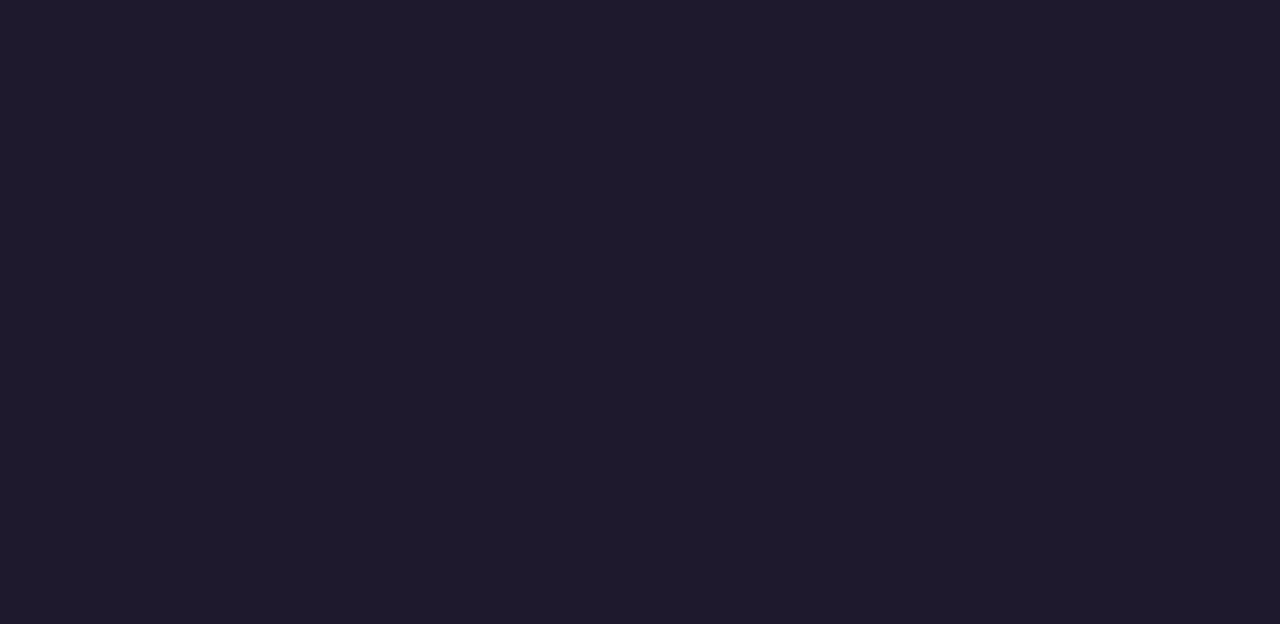
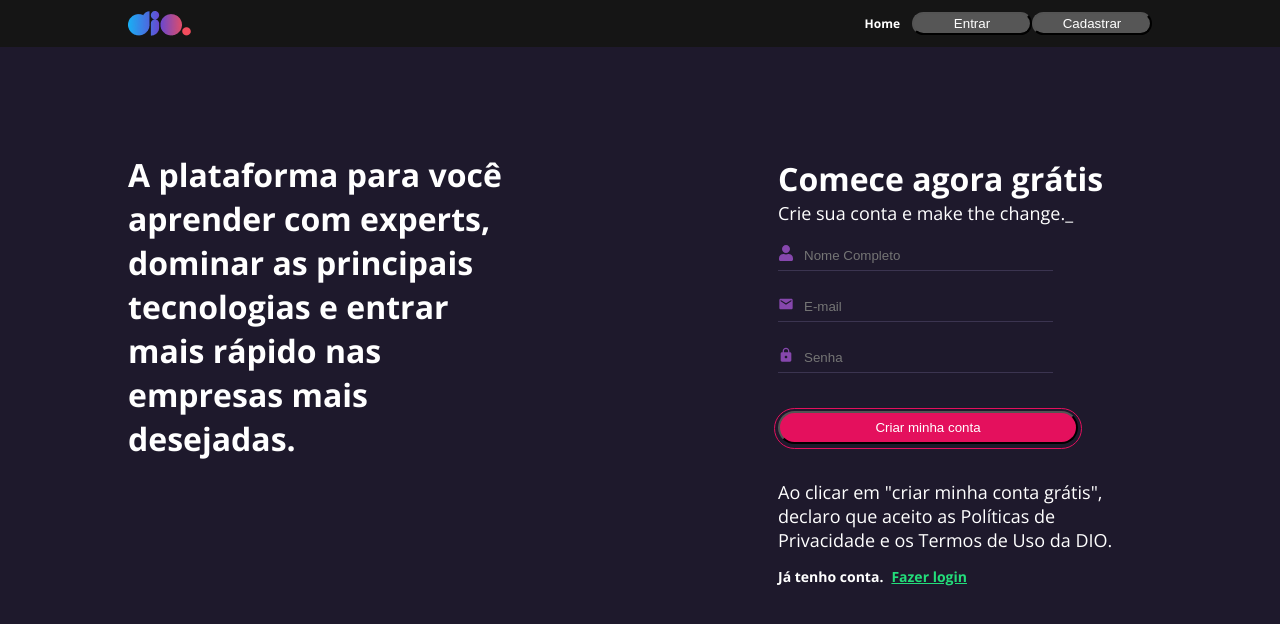
Before and after one commit to AlexdeJesusFS/Bootcamp-XP-Inc.---Full-Stack-Developer, a React (Create React App) app in the folder react/Aula/3. Gerenciando Componentes React/dio/: page /register in a window 1280 px wide. Before the commit this address had no page. Shown: the top 624 px of the page. Built offline with nearby package versions, Linux system fonts and the light colour scheme.

Commit message:
Projeto de Aula React atualizado com conteúdo do Desafio trilha-react-desafio-3.

```diff
--- a/react/Aula/3. Gerenciando Componentes React/dio/src/App.js
+++ b/react/Aula/3. Gerenciando Componentes React/dio/src/App.js
@@ -1,6 +1,7 @@
 import { Home } from './pages/home'
 import { Login } from './pages/login'
 import { Feed } from './pages/feed'
+import { Register } from './pages/register'
 import { BrowserRouter as Router, Routes, Route } from "react-router-dom";
 
 
@@ -12,6 +13,7 @@
           <Route path="/" element={<Home />} />
           <Route path="/login" element={<Login />} />
           <Route path='/feed' element={<Feed />} />
+          <Route path='/register' element={<Register />} />
         </Routes>
       </Router>
     </div>
--- a/react/Aula/3. Gerenciando Componentes React/dio/src/components/Header/index.jsx
+++ b/react/Aula/3. Gerenciando Componentes React/dio/src/components/Header/index.jsx
@@ -1,16 +1,20 @@
 import React from 'react'
 import {
-    Container, Row, Wrapper, FindInputContainer, Menu, MenuRight, Input, UserPicture
+    Container, Row, Wrapper, FindInputContainer, Menu, MenuRight, Input, UserPicture, LogoPicture
 } from './styles'
 import { Button } from '../Button'
 import logo from '../../assets/logo-dio.png'
+import { useNavigate } from "react-router-dom"
 
 function Header({authenticate}) {
+
+    const navigate = useNavigate()
+
   return (
     <Wrapper>
         <Container>
             <Row>
-                <img src={logo} alt='Logo da DIO' />
+                <LogoPicture src={logo} alt='Logo da DIO' onClick={() => navigate('/')} />
                 {authenticate ?
                     <>
                         <FindInputContainer>
@@ -26,9 +30,9 @@
                     <UserPicture src='https://avatars.githubusercontent.com/u/65736748?v=4'/>
                 :
                     <>
-                        <MenuRight href='#'>Home</MenuRight>
-                        <Button>Entrar</Button>
-                        <Button>Cadastrar</Button>
+                        <MenuRight href='/'>Home</MenuRight>
+                        <Button onClick={() => navigate('/login')}>Entrar</Button>
+                        <Button onClick={() => navigate('/register')}>Cadastrar</Button>
                     </>
                 }
             </Row>
--- a/react/Aula/3. Gerenciando Componentes React/dio/src/components/Header/styles.js
+++ b/react/Aula/3. Gerenciando Componentes React/dio/src/components/Header/styles.js
@@ -58,6 +58,7 @@
 export const MenuRight = styled.a`
     font-family: 'Open Sans';
     font-style: normal;
+    font-weight: bold;
     font-size: 12px;
     line-height: 25px;
     color: #fff;
@@ -72,6 +73,10 @@
     border: 2px solid #fff;
 `
 
+export const LogoPicture = styled.img`
+    cursor: pointer;
+`
+
 export const Input = styled.input`
     background: transparent;
     flex: 1;
--- a/react/Aula/3. Gerenciando Componentes React/dio/src/pages/login/index.jsx
+++ b/react/Aula/3. Gerenciando Componentes React/dio/src/pages/login/index.jsx
@@ -23,6 +23,7 @@
 
 
 function Login() {
+  const colorIcons = '#8647AD';
 
   const navigate = useNavigate();
 
@@ -61,13 +62,15 @@
             <TitleLogin>Faça o seu cadastro</TitleLogin>
             <SubTitleLogin>Make the change._</SubTitleLogin>
             <form onSubmit={handleSubmit(onSubmit)}>
-              <Input name="email" errorMessage={errors?.email?.message} control={control} placeholder="E-mail" leftIcon={<MdEmail />}/>
-              <Input name="password" errorMessage={errors?.password?.message} control={control} placeholder="Senha" type="password" leftIcon={<MdLock />}/>
+              <Input name="email" errorMessage={errors?.email?.message}
+              control={control} placeholder="E-mail" leftIcon={<MdEmail color={colorIcons} />}/>
+              <Input name="password" errorMessage={errors?.password?.message}
+              control={control} placeholder="Senha" type="password" leftIcon={<MdLock color={colorIcons} />}/>
               <Button variant="secondary" type='submit'>Entrar</Button>
             </form>
             <Row>
               <EsqueciSenha>Esqueci a minha senha</EsqueciSenha>
-              <CriarConta>Criar uma conta</CriarConta>
+              <CriarConta onClick={() => navigate('/register')}>Criar uma conta</CriarConta>
             </Row>
           </Wrapper>
         </Column>
--- a/react/Aula/3. Gerenciando Componentes React/dio/src/pages/login/styles.js
+++ b/react/Aula/3. Gerenciando Componentes React/dio/src/pages/login/styles.js
@@ -71,6 +71,8 @@
     font-style: normal;
     font-weight: 700;
     font-size: 14px;
+    text-decoration: underline;
     line-height: 19px;
     color: #e23dd7;
+    cursor: pointer;
 `
--- /dev/null
+++ b/react/Aula/3. Gerenciando Componentes React/dio/src/pages/register/index.jsx
@@ -0,0 +1,95 @@
+
+import React from 'react'
+import { Header } from '../../components/Header'
+import { Input } from '../../components/Input'
+
+import { Container, Title, Wrapper, Text, Column, Row, TextLogin, RegisterButton } from './styles'
+
+import { MdEmail, MdLock } from "react-icons/md";
+import { FaUser } from "react-icons/fa";
+
+import { useNavigate } from "react-router-dom"
+
+import { useForm } from "react-hook-form";
+import { yupResolver } from "@hookform/resolvers/yup"
+import * as yup from "yup"
+
+import { api } from '../../services/api'
+
+
+const schema = yup.object({
+  name: yup.string().min(10, 'nome deve ser de no mínimo 10 caracteres').required('nome é obrigatorio'),
+  email: yup.string().email('email não é valido').required('email é obrigatorio'),
+  password: yup.number().min(5, 'senha minima de 5 caracteres').required('senha é obrigatorio'),
+}).required();
+
+
+function Register() {
+    const colorIcons = '#8647AD';
+
+    const navigate = useNavigate();
+
+    const handleClickLogin = () => {
+        navigate('/login')
+    }
+
+    const { control, handleSubmit, formState: { errors } } = useForm({
+        resolver: yupResolver(schema),
+        mode: 'onChange'
+    })
+
+    const onSubmit = async formData => {
+        try {
+            const json_data =  {
+                "id": `${0}`, "name": `${formData.name}`,
+                "email": `${formData.email}`, "password": `${formData.password}`
+                }
+            const { data } = await api.post('users/', json_data)
+            console.log('data : ', data.constructor.assign.length)
+
+            if (data.constructor.assign.length > 0) {
+                navigate('/feed')
+            } else {
+                alert('Email ou senha inválido!')
+            }
+        } catch {
+            alert('Houve um erro durante login! Tente novamente.')
+        }
+    }
+
+
+  return (
+    <>
+        <Header />
+        <Container>
+            <Title margin_top={"-150px"} >A plataforma para você aprender com experts, dominar as principais tecnologias e entrar mais rápido nas empresas mais desejadas.</Title>
+            <Column>
+                <Wrapper>
+                    <Title>Comece agora grátis</Title>
+                    <Text>Crie sua conta e make the change._</Text>
+                    <form onSubmit={handleSubmit(onSubmit)}>
+                        <Input name="name" placeholder="Nome Completo" errorMessage={errors?.name?.message}
+                        leftIcon={<FaUser color={colorIcons} />} control={control} />
+                        <Input name="email" placeholder="E-mail" errorMessage={errors?.email?.message}
+                        leftIcon={<MdEmail color={colorIcons} />} control={control} />
+                        <Input name="password" placeholder="Senha" errorMessage={errors?.password?.message}
+                        type="password" leftIcon={<MdLock color={colorIcons} />} control={control} />
+                        <br/>
+                        <RegisterButton variant='secondary' type='submit'>Criar minha conta</RegisterButton>
+                        <br/>
+                        <br/>
+                        <br/>
+                    </form>
+                        <Text>Ao clicar em "criar minha conta grátis", declaro que aceito as Políticas de Privacidade e os Termos de Uso da DIO.</Text>
+                    <Row>
+                        <TextLogin>Já tenho conta.</TextLogin>
+                        <TextLogin link color='#23DD7A' onClick={handleClickLogin} >Fazer login</TextLogin>
+                    </Row>
+                </Wrapper>
+            </Column>
+        </Container>
+    </>
+  )
+}
+
+export { Register }
--- /dev/null
+++ b/react/Aula/3. Gerenciando Componentes React/dio/src/pages/register/styles.js
@@ -0,0 +1,75 @@
+import styled from 'styled-components'
+import { Button } from '../../components/Button'
+
+
+export const Container = styled.main`
+    width: 100%;
+    max-width: 80%;
+    margin: 0 auto;
+    margin-top: 110px;
+
+    display: flex;
+    flex-direction: row;
+    justify-content: space-between;
+    align-items: center;
+`
+
+export const Wrapper = styled.div`
+    display: flex;
+    flex-direction: column;
+    max-width: 300px;
+`
+
+export const Column = styled.div`
+    width: 374px;
+    height: 450px;
+    flex-shrink: 0;
+`
+
+export const Title = styled.h2`
+    width: 388px;
+    left: 65px;
+    margin-top: ${({margin_top}) => margin_top || '0px'};
+
+    font-family: 'Open Sans';
+    font-size: 32px;
+    font-weight: 700;
+    line-height: 44px;
+    text-align: left;
+`
+
+export const Text = styled.p`
+    font-family: Open Sans;
+    font-size: 18px;
+    font-weight: 400;
+    line-height: 24px;
+    text-align: left;
+    margin-bottom: 15px;
+    width: 372px;
+`
+
+export const Row = styled.div`
+    display: flex;
+    flex-direction: row;
+    justify-content: flex-start;
+    align-items: center;
+    gap: 8px;
+`
+
+export const TextLogin = styled.p`
+    color: ${({color}) => color || '#fff'};
+    font-family: "Open Sans";
+    font-size: 14px;
+    font-style: normal;
+    font-weight: 700;
+    line-height: normal;
+
+    ${({link}) => link &&`
+        cursor: pointer;
+        text-decoration: underline;
+    `}
+`
+
+export const RegisterButton = styled(Button)`
+    margin: 500px 0;
+`
```
